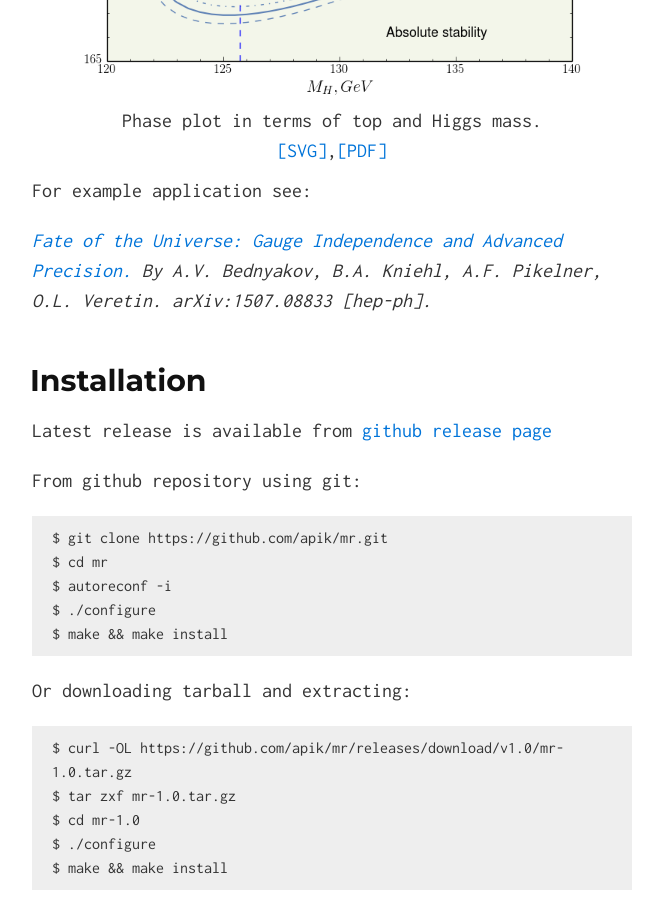
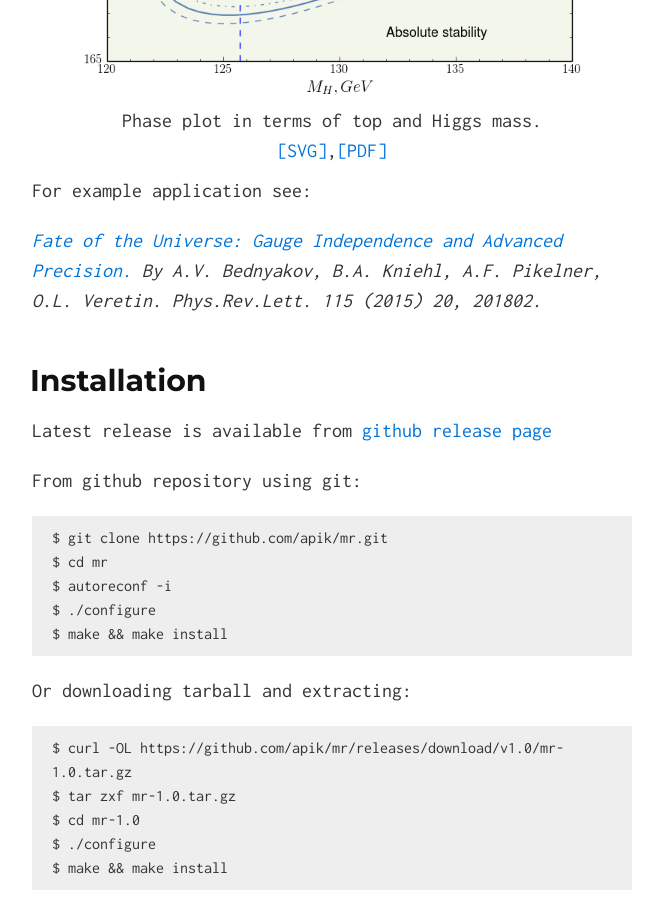
Before and after one commit to apik/mr, a Jekyll site: the page built from index.md, in a window 1280 px wide and 900 px high, scrolled down 2034 px. Shown: the whole window, without its empty margins (308-971 px from the left). Built offline with Jekyll 4.4.1, drawn with Linux system fonts in a browser that asks for light colours.

Commit message:
Added journal reference for BKPV

```diff
--- a/index.md
+++ b/index.md
@@ -42,7 +42,7 @@ For example application see:
 
 *[Fate of the Universe: Gauge Independence and Advanced Precision.](http://inspirehep.net/record/1385870)
 By A.V. Bednyakov, B.A. Kniehl, A.F. Pikelner, O.L. Veretin.
-arXiv:1507.08833 [hep-ph].*
+Phys.Rev.Lett. 115 (2015) 20, 201802.*
 
 <A NAME="install"></A>
 
```
